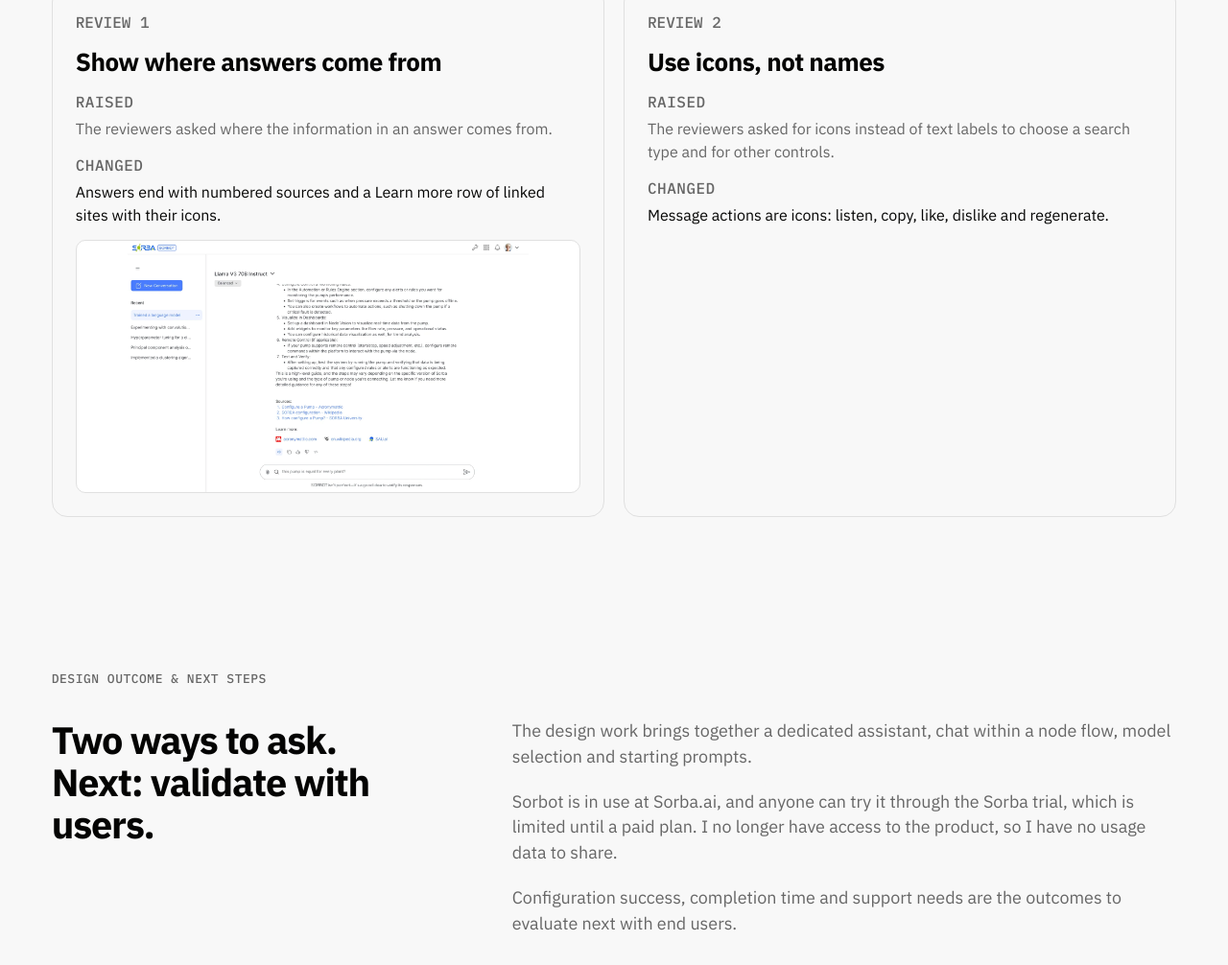
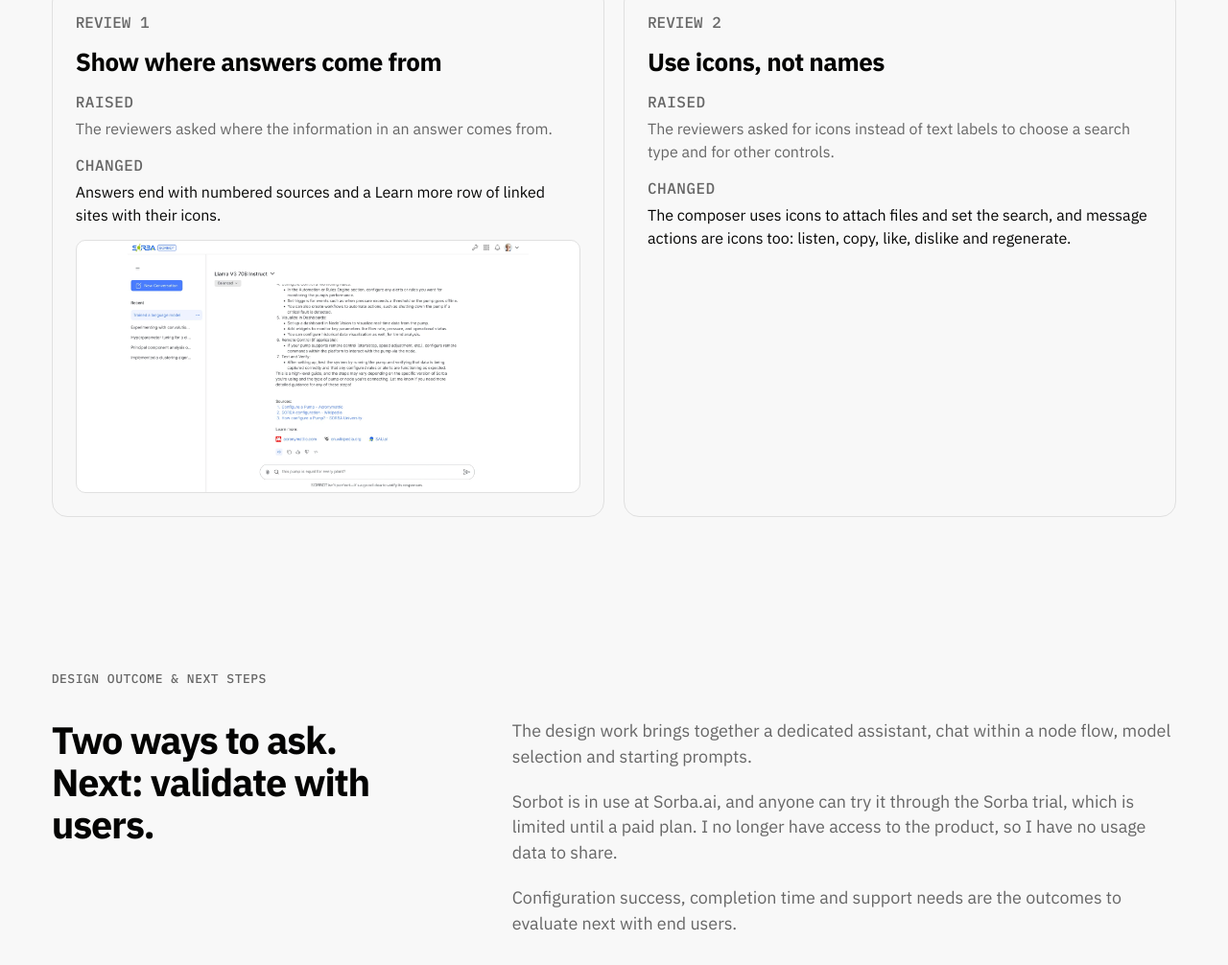
Before and after one commit to EKKO94/portfolio, a website: page sorbot.html in a window 1280 px wide. Shown: the part 8830-9836 px from the top of the page at 96% size. Drawn offline with Linux system fonts and the light colour scheme.

Commit message:
Sorbot: composer icons in reviewer feedback card (from Figma chatbot home frame)
Co-Authored-By: Claude Sonnet 5.5 <noreply@anthropic.com>

```diff
--- a/sorbot.html
+++ b/sorbot.html
@@ -339,7 +339,7 @@
               </div>
               <div class="reflect" style="gap:4px">
                 <p class="sub-label sub-label--accent">Changed</p>
-                <p style="color:var(--ink)">Message actions are icons: listen, copy, like, dislike and regenerate.</p>
+                <p style="color:var(--ink)">The composer uses icons to attach files and set the search, and message actions are icons too: listen, copy, like, dislike and regenerate.</p>
               </div>
             </article>
           </div>
```
